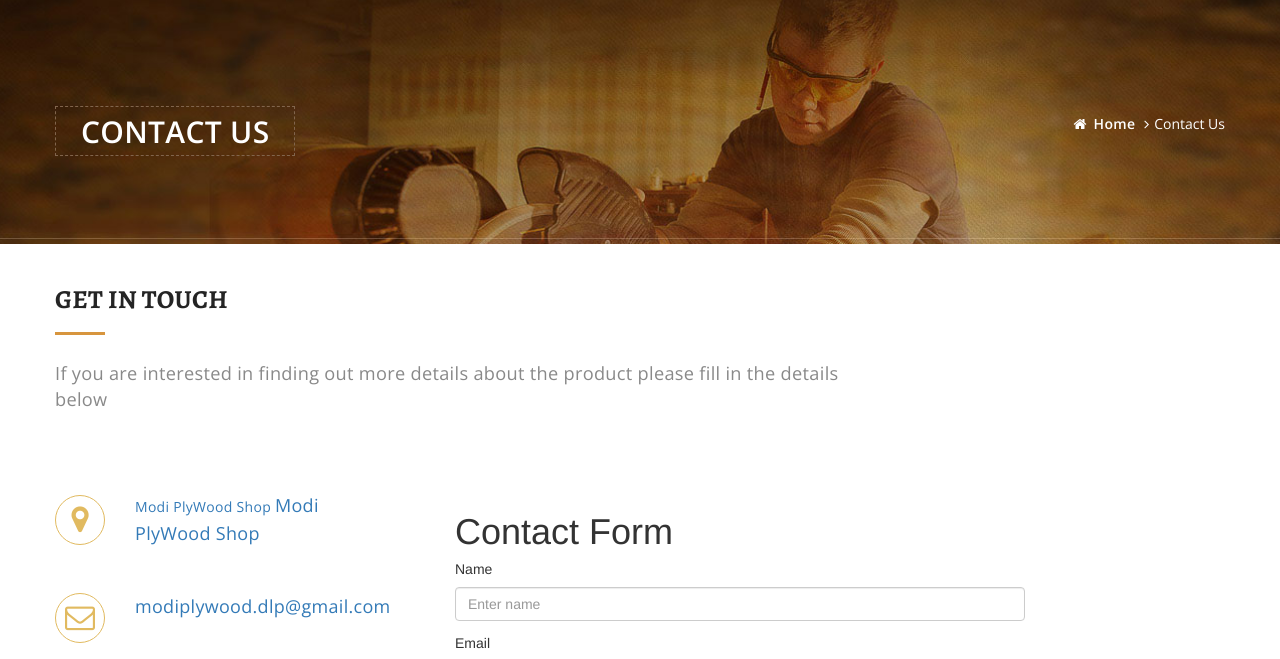
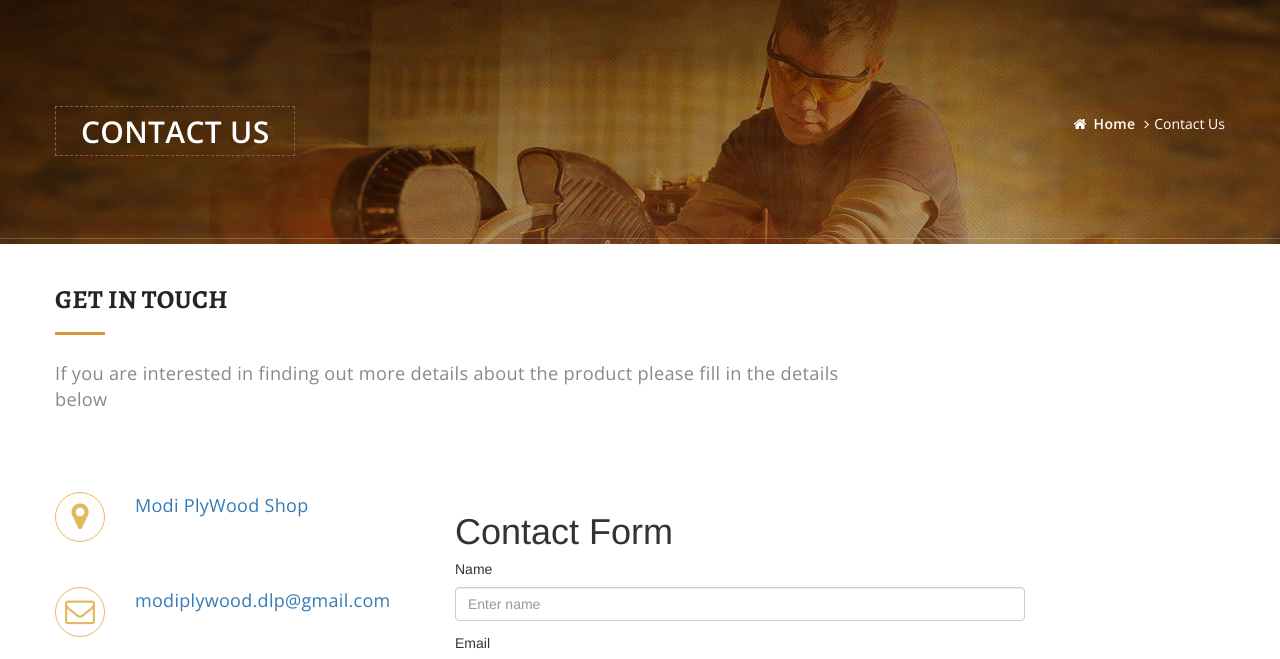
Before and after one commit to Btw1-WX/Modi_Hardware, a plain HTML site: page contact.html in a window 1280 px wide. Shown: the part 106-765 px from the top of the page. Drawn offline with nearby package versions, Linux system fonts and the light colour scheme; some packages are replaced by stand-ins of ours.

Commit message:
Update contact.html

```diff
--- a/contact.html
+++ b/contact.html
@@ -214,7 +214,6 @@
                                         </a>
                                     </div>
                                     <div class="media-body">
-                                        <a href="https://goo.gl/maps/fD21uvofegaxkZCF6" target="blank"> Modi PlyWood Shop</a>
                                         <a href="https://goo.gl/maps/fD21uvofegaxkZCF6" target="blank" style="font-size: large;"> Modi PlyWood Shop</a>
                                     </div>
                                 </div>
```
